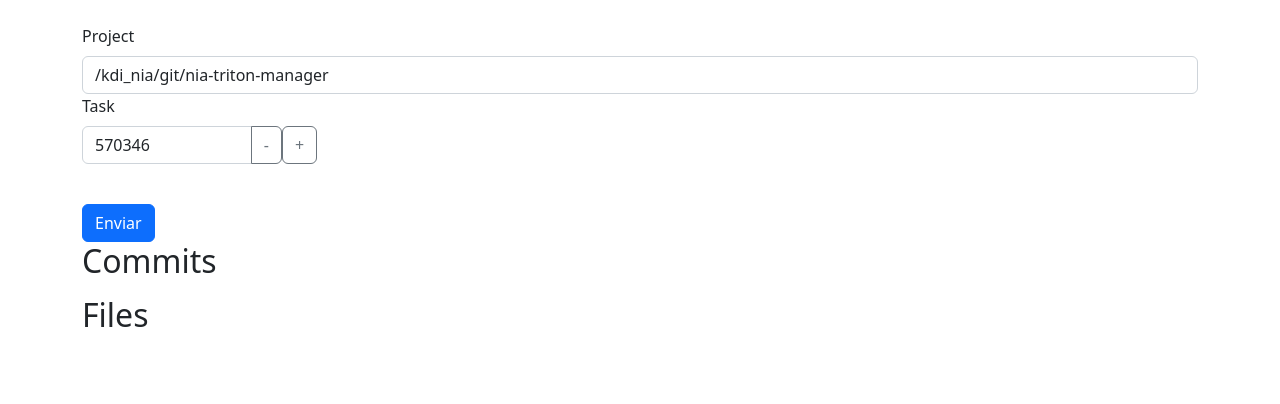
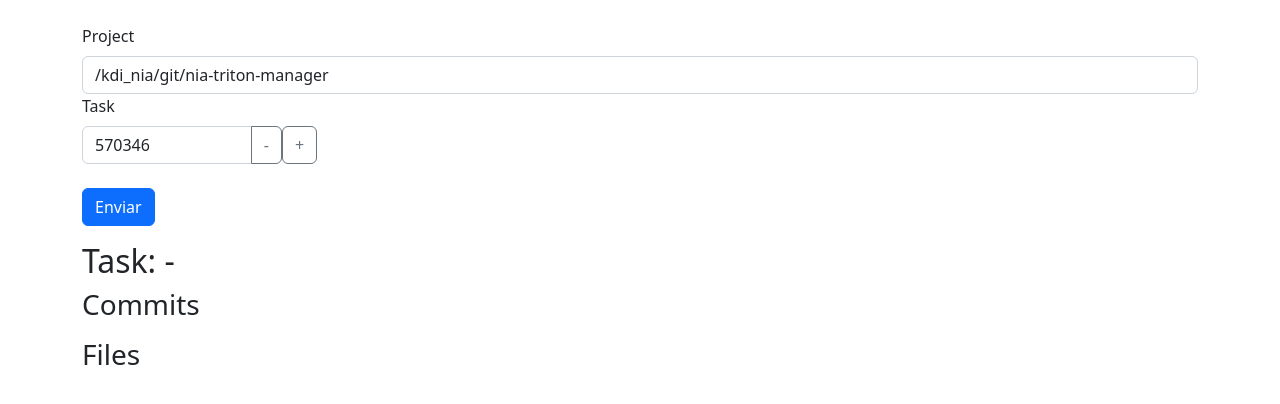
Before and after one commit to starlone/of-task-extractor, a FastAPI app: page / in a window 1280 px wide. Shown: the part 56-460 px from the top of the page. Run offline with FastAPI, Linux system fonts and the light colour scheme.

Commit message:
feat: resultados separados por cada task informada

```diff
--- a/main.py
+++ b/main.py
@@ -27,15 +27,17 @@ async def index():
 
 @app.post("/api")
 async def api(payload: ApiBody):
-    commits = []
+    tasks = []
+    resp = {'tasks': tasks}
     for task in payload.tasks:
-        comms = git_manager.find_commits(payload.project, task)
-        commits.extend(comms)
-    result = git_manager.join_commits(commits)
-    return {
-        "files": [str(i) for i in result],
-        "commits": [str(i) for i in commits]
-    }
+        commits = git_manager.find_commits(payload.project, task)
+        result = git_manager.join_commits(commits)
+        tasks.append({
+            "files": [str(i) for i in result],
+            "commits": [str(i) for i in commits],
+            "task": task
+        })
+    return resp
 
 
 def get_index_html():
--- a/templates/index.html
+++ b/templates/index.html
@@ -38,7 +38,7 @@
             <label class="form-label">Task</label>
           </div>
           <div
-            class="input-group mb-3"
+            class="input-group"
             v-for="task in tasks"
             style="width: 200px; float: left"
           >
@@ -63,18 +63,22 @@
             +
           </button>
           <div style="clear: both">&nbsp;</div>
-          <button type="submit" class="btn btn-primary">Enviar</button>
+          <button type="submit" class="btn btn-primary mb-3">Enviar</button>
         </form>
 
-        <h2>Commits</h2>
+        <div v-for="task in response.tasks">
+          <h2>Task: {{task.task}}</h2>
+          <h3>Commits</h2>
           <ul>
-          <li v-for="commit in response.commits">{{ commit }}</li>
+            <li v-for="commit in task.commits">{{ commit }}</li>
           </ul>
 
-        <h2>Files</h2>
+          <h3>Files</h2>
           <ul>
-          <li v-for="commit in response.files">{{ commit }}</li>
+            <li v-for="commit in task.files">{{ commit }}</li>
           </ul>
+        </div>
+
       </main>
     </div>
   </body>
@@ -87,8 +91,13 @@
           project: "/kdi_nia/git/nia-triton-manager",
           tasks: [{ name: "570346" }],
           response: {
+            tasks: [
+              {
                 files: [],
                 commits: [],
+                task: '-'
+              },
+            ],
           },
         };
       },
```
Lines whose indentation alone changed are shown as unchanged.
